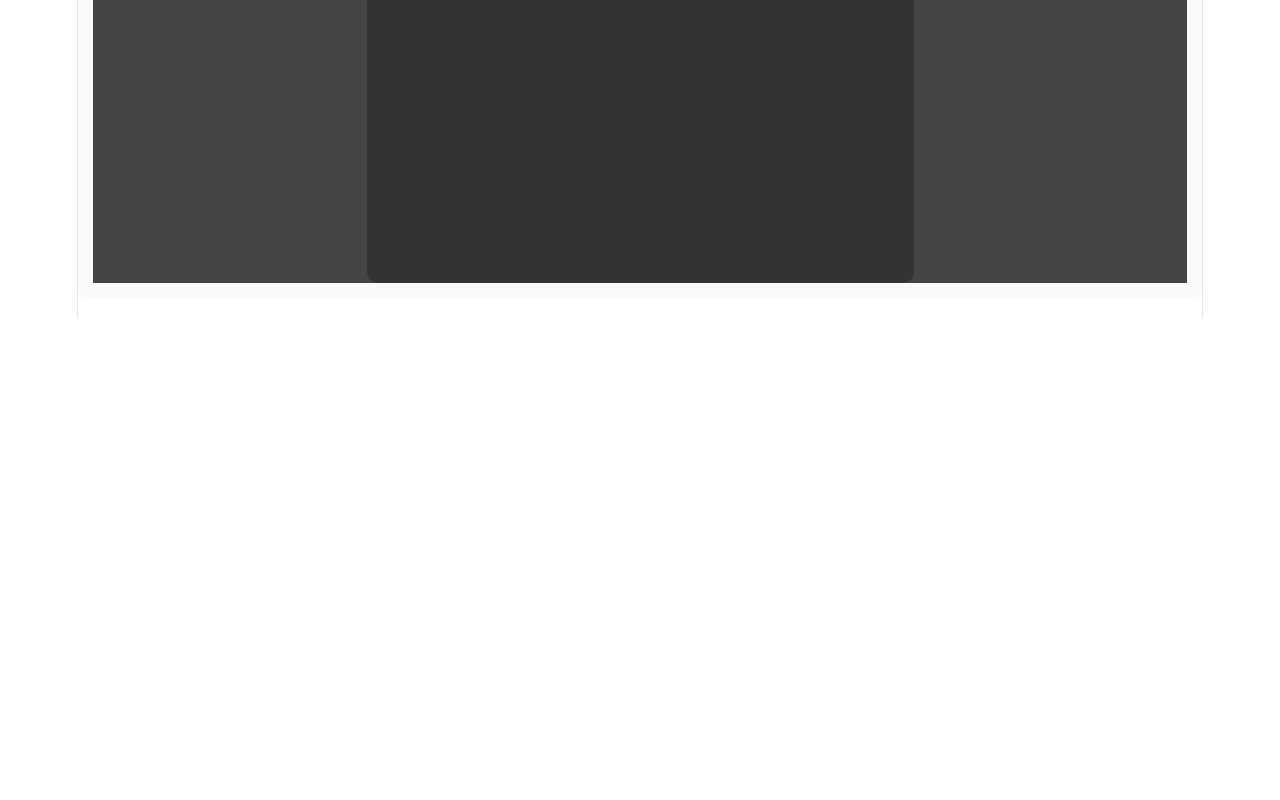
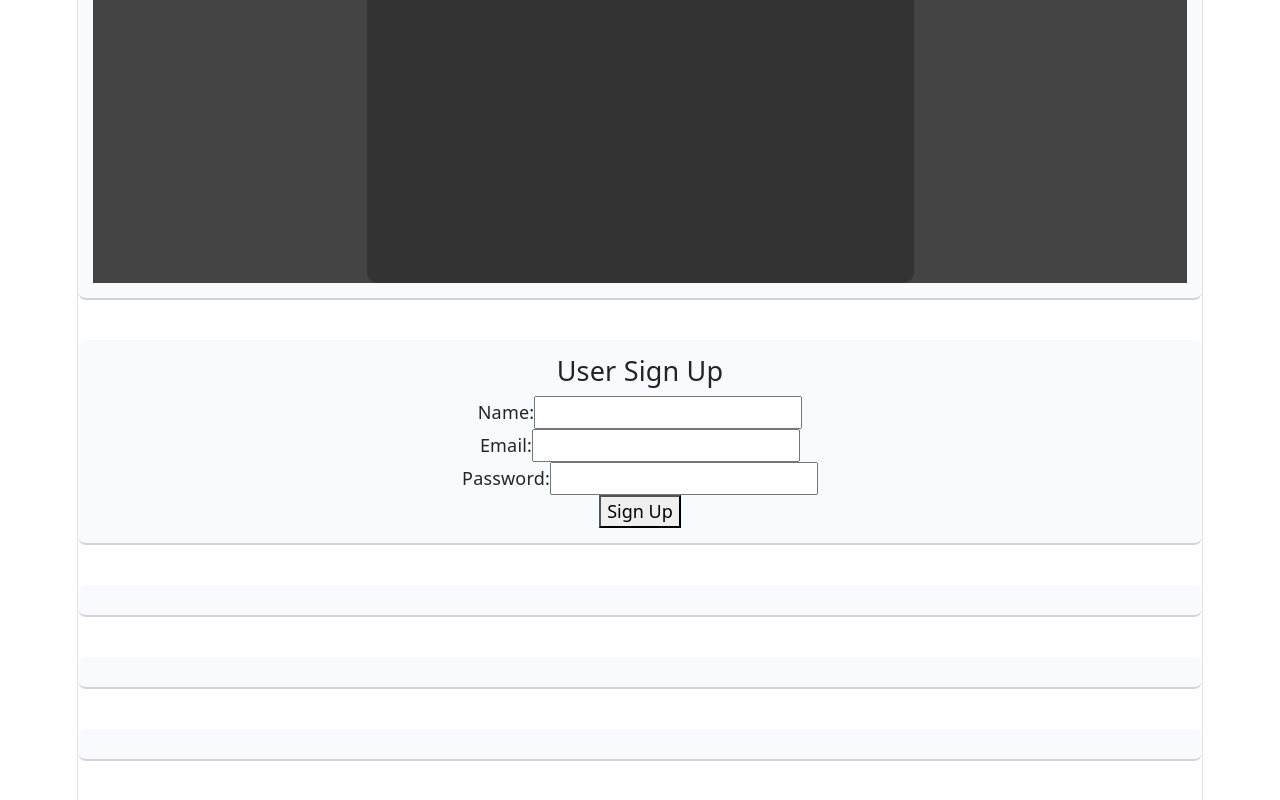
Before and after one commit to pronoyeugin/React_Learning, a React (Vite) app in the folder react_learning/: page / in a window 1280 px wide. Shown: the part 6011-6811 px from the top of the page. Before the commit the page ends 6329 px from the top, so only its background shows below. Built offline with nearby package versions, Linux system fonts and the light colour scheme.

Commit message:
Class-029: Control form data using formik package

```diff
--- a/react_learning/package.json
+++ b/react_learning/package.json
@@ -13,6 +13,7 @@
   },
   "dependencies": {
     "bootstrap": "^5.3.9",
+    "formik": "^2.4.9",
     "react": "^19.3.1",
     "react-bootstrap": "^2.10.10",
     "react-dom": "^19.3.1",
--- a/react_learning/src/App.jsx
+++ b/react_learning/src/App.jsx
@@ -31,6 +31,7 @@ import Todo from './State_Lifting/Todo';
 import NewTodo from './State_Lifting/NewTodo';
 import StateLiftingTodoApp from './State_Lifting_Todo_App/Home';
 import CompleteTodoApp from './CompleteTodoApp/Home';
+import SignUp from './FormValidation/SignUp';
 
 
 //Functional component start with capital letters
@@ -175,6 +176,28 @@ function App() {
           <CompleteTodoApp />
       </div>
 
+      <div className="component-section">
+          <SignUp />
+      </div>
+
+      <div className="component-section">
+
+      </div>
+
+      <div className="component-section">
+
+      </div>
+
+      <div className="component-section">
+
+      </div>
+
+      <div className="component-section">
+
+      </div>
+
+
+
     </>
   );
 }
--- /dev/null
+++ b/react_learning/src/FormValidation/SignUp.jsx
@@ -0,0 +1,60 @@
+import React from 'react'
+import { useFormik } from 'formik';
+
+
+function SignUp() {
+
+    const formik = useFormik({
+        initialValues: {
+            name: '',
+            email: '',
+            password: ''
+        },
+        onSubmit:(values, { resetForm }) => {
+            console.log(values);
+            resetForm();
+        }
+    });
+
+
+  return (
+    <>
+        <h4> User Sign Up </h4>
+        <form onSubmit={formik.handleSubmit}>
+            <div>
+                <label htmlFor="">Name:</label>
+                <input type="text"
+                    name="name"
+                    id="name"
+                    value={formik.values.name}
+                    onChange={formik.handleChange} />
+            </div>
+
+            <div>
+                <label htmlFor="">Email:</label>
+                <input type="email"
+                    name="email"
+                    id="email"
+                    values={formik.values.email}
+                    onChange={formik.handleChange}
+                />
+            </div>
+
+            <div>
+                <label htmlFor="">Password:</label>
+                <input type="password"
+                    name="password"
+                    id="password"
+                    values={formik.values.email}
+                    onChange={formik.handleChange}
+                />
+            </div>
+
+            <button type="submit">Sign Up</button>
+        </form>
+
+    </>
+  )
+}
+
+export default SignUp;
```
Also changed, not shown: 1 other file (tests, documents, lock files or other folders).
